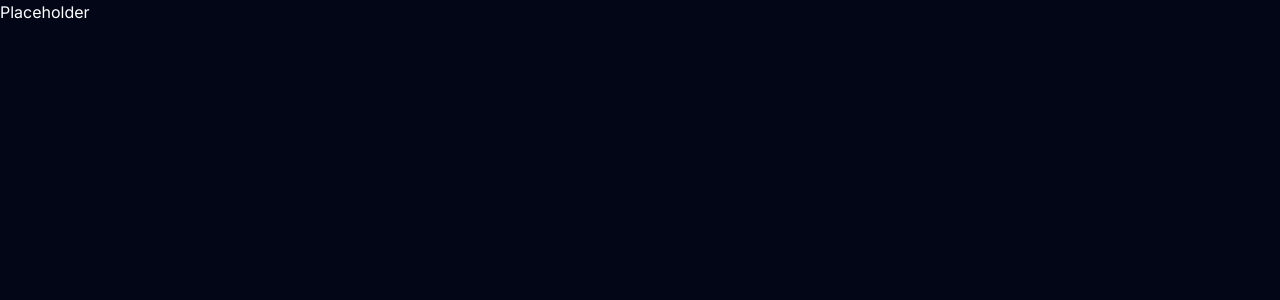
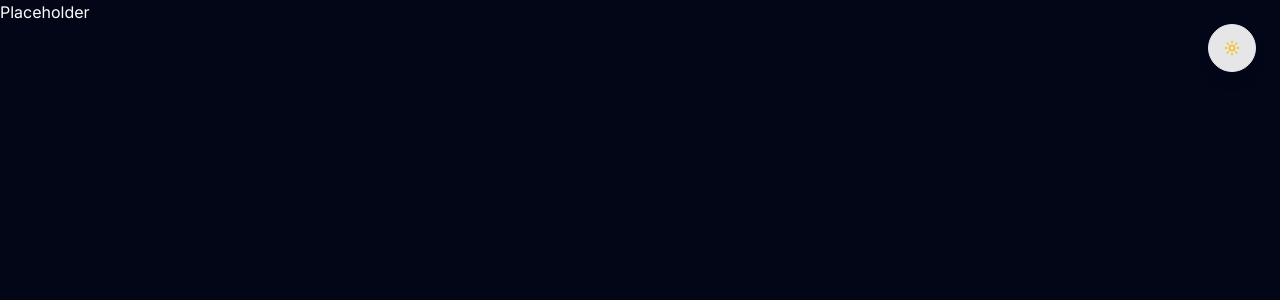
Before and after one commit to amack300/tonybobdesign, a Next.js app: page / in a window 1280 px wide. Shown: the top 300 px of the page. Built offline with nearby package versions, Linux system fonts and the light colour scheme.

Commit message:
add theme toggle

```diff
--- a/package.json
+++ b/package.json
@@ -9,12 +9,16 @@
     "lint": "eslint"
   },
   "dependencies": {
+    "@radix-ui/react-slot": "^1.2.4",
+    "class-variance-authority": "^0.7.1",
+    "clsx": "^2.1.1",
     "framer-motion": "^12.34.3",
     "lucide-react": "^0.575.0",
     "next": "16.1.6",
     "next-themes": "^0.4.6",
     "react": "19.2.3",
     "react-dom": "19.2.3",
+    "tailwind-merge": "^3.5.0",
     "tailwindcss-animate": "^1.0.7"
   },
   "devDependencies": {
--- a/src/app/page.tsx
+++ b/src/app/page.tsx
@@ -1,6 +1,10 @@
+import ThemeToggle from "@/components/ThemeToggle";
 
 export default function Home() {
   return (
-    <>Placeholder</>
+    <>
+      Placeholder
+      <ThemeToggle />
+    </>
   );
 }
--- /dev/null
+++ b/src/components/ThemeToggle.tsx
@@ -0,0 +1,24 @@
+"use client";
+
+import { Moon, Sun } from "lucide-react";
+import { useTheme } from "next-themes";
+
+import { Button } from "@/components/ui/Button";
+
+export default function ThemeToggle() {
+  const { theme, setTheme } = useTheme();
+
+  return (
+    <Button
+      onClick={() => setTheme(theme === "dark" ? "light" : "dark")}
+      size="icon"
+      className="fixed top-6 right-6 z-50 w-12 h-12 rounded-full bg-white/90 dark:bg-slate-800/50 backdrop-blur-md border border-slate-200 dark:border-slate-700/50 hover:bg-slate-100 dark:hover:bg-slate-700/50 transition-all shadow-lg"
+    >
+      {theme === "dark" ? (
+        <Sun className="w-5 h-5 text-amber-400" />
+      ) : (
+        <Moon className="w-5 h-5 text-slate-700" />
+      )}
+    </Button>
+  );
+}
--- /dev/null
+++ b/src/components/ui/Button.tsx
@@ -0,0 +1,61 @@
+"use client";
+
+import * as React from "react";
+import { Slot } from "@radix-ui/react-slot";
+import { cva, type VariantProps } from "class-variance-authority";
+
+import { cn } from "@/lib/utils";
+
+const buttonVariants = cva(
+  "inline-flex items-center justify-center gap-2 whitespace-nowrap rounded-md text-sm font-medium transition-colors focus-visible:outline-none focus-visible:ring-1 focus-visible:ring-ring disabled:pointer-events-none disabled:opacity-50 [&_svg]:pointer-events-none [&_svg]:size-4 [&_svg]:shrink-0",
+  {
+    variants: {
+      variant: {
+        default:
+          "bg-primary text-primary-foreground shadow hover:bg-primary/90",
+        destructive:
+          "bg-destructive text-destructive-foreground shadow-sm hover:bg-destructive/90",
+        outline:
+          "border border-input bg-background shadow-sm hover:bg-accent hover:text-accent-foreground",
+        secondary:
+          "bg-secondary text-secondary-foreground shadow-sm hover:bg-secondary/80",
+        ghost: "hover:bg-accent hover:text-accent-foreground",
+        link: "text-primary underline-offset-4 hover:underline",
+      },
+      size: {
+        default: "h-9 px-4 py-2",
+        sm: "h-8 rounded-md px-3 text-xs",
+        lg: "h-10 rounded-md px-8",
+        icon: "h-9 w-9",
+      },
+    },
+    defaultVariants: {
+      variant: "default",
+      size: "default",
+    },
+  },
+);
+
+export interface ButtonProps
+  extends
+    React.ButtonHTMLAttributes<HTMLButtonElement>,
+    VariantProps<typeof buttonVariants> {
+  asChild?: boolean;
+}
+
+const Button = React.forwardRef<HTMLButtonElement, ButtonProps>(
+  ({ className, variant, size, asChild = false, ...props }, ref) => {
+    const Comp = asChild ? Slot : "button";
+    return (
+      <Comp
+        className={cn(buttonVariants({ variant, size, className }))}
+        ref={ref}
+        {...props}
+      />
+    );
+  },
+);
+
+Button.displayName = "Button";
+
+export { Button, buttonVariants };
--- /dev/null
+++ b/src/lib/utils.ts
@@ -0,0 +1,6 @@
+import { clsx, type ClassValue } from "clsx"
+import { twMerge } from "tailwind-merge"
+
+export function cn(...inputs: ClassValue[]) {
+  return twMerge(clsx(inputs))
+}
```
Also changed, not shown: 1 other file (tests, documents, lock files or other folders).
